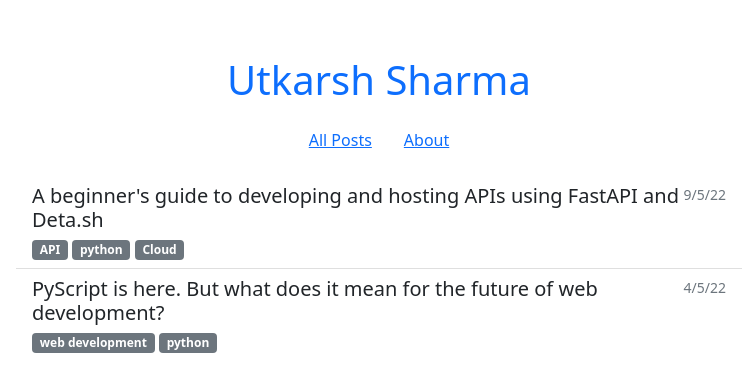
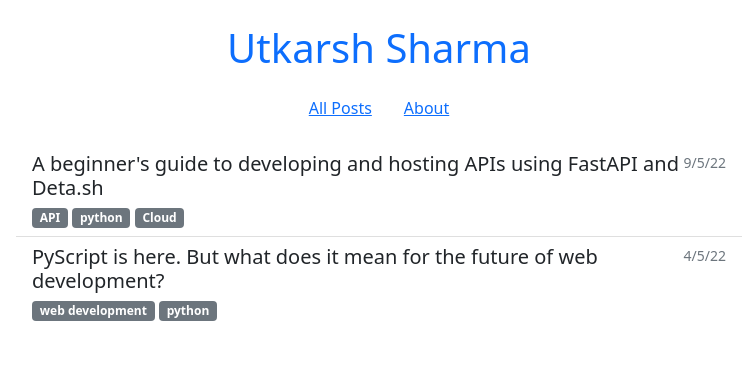
Before and after one commit to utk61198/utkarsh-sharma.com, a Flask app: page / in a window 1280 px wide. Shown: the top 392 px of the page, without its empty margins (261-1017 px from the left). Run offline with Flask 2, Linux system fonts and the light colour scheme.

Commit message:
vertical margin changed

```diff
--- a/templates/about.html
+++ b/templates/about.html
@@ -33,7 +33,7 @@
     </style>
   </head>
   <body>
-    <div class="container my-5">
+    <div class="container my-3">
       <h3 class="text-center display-6">
         <a class="nav-link" href="/">Utkarsh Sharma</a>
       </h3>
--- a/templates/index.html
+++ b/templates/index.html
@@ -33,7 +33,7 @@
     <title>Utkarsh Sharma</title>
   </head>
   <body>
-    <div class="container my-5">
+    <div class="container my-3">
       <h3 class="text-center display-6">
         <a class="nav-link" href="/">Utkarsh Sharma</a>
       </h3>
--- a/templates/post.html
+++ b/templates/post.html
@@ -33,7 +33,7 @@
     </style>
   </head>
   <body>
-    <div class="container my-5">
+    <div class="container my-3">
       <h3 class="text-center display-6">
         <a class="nav-link" href="/">Utkarsh Sharma</a>
       </h3>
```
